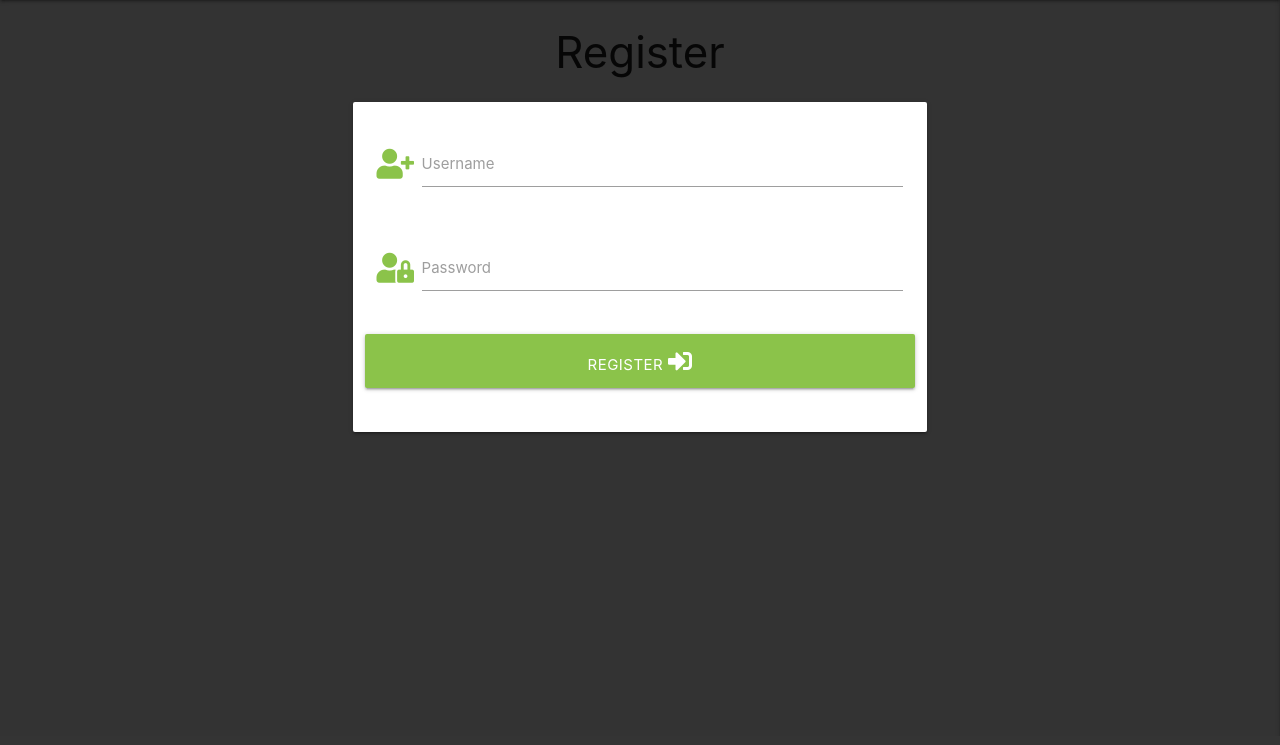
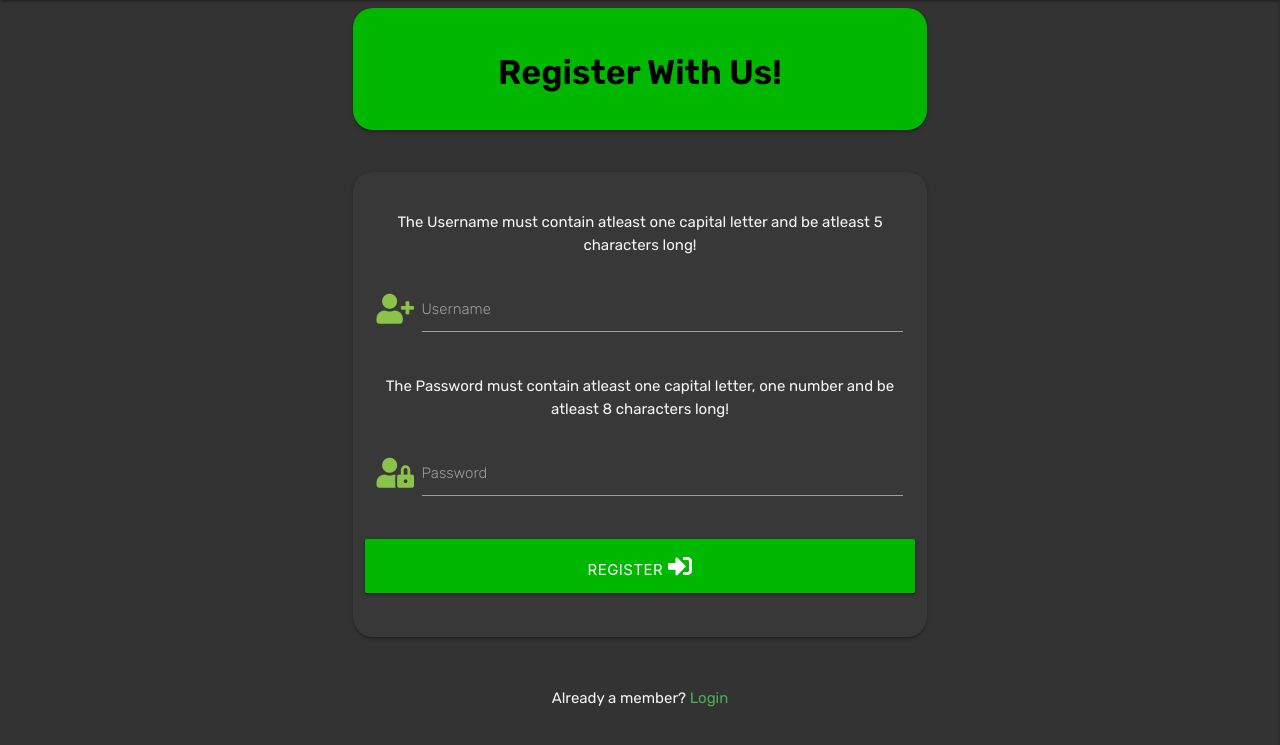
Before and after one commit to mchocianowski/Milestone-Project-3-GameGeek, a Flask app: page /register in a window 1280 px wide. Shown: the part 64-809 px from the top of the page. Before the commit the page ends 497 px from the top, so only its background shows below. Run offline with Flask 2, Linux system fonts and the light colour scheme; some libraries are stand-ins or nearby versions.

Commit message:
Style the cards and buttons.

```diff
--- a/templates/register.html
+++ b/templates/register.html
@@ -1,20 +1,28 @@
 {% extends "base.html" %}
 {% block content %}
 
-<h3 class="center-align">Register</h3>
+<div class="row">
+        <div class="col s12 m8 offset-m2">
+            <div class="card-panel header-card">
+                <h4 class=website-headers>Register With Us!</h4>
+            </div>
+        </div>
+</div>
 
 <div class="row">
     <form class="col s12 m8 offset-m2" method="POST" action="{{ url_for('register') }}">
-        <div class="card-panel">
+        <div class="card-panel content-card-body">
             <div class="row">
+                <p class="registration-requirment">The Username must contain atleast one capital letter and be atleast 5 characters long!</p>
                 <div class="input-field col s12">
                     <i class="fas fa-user-plus prefix light-green-text"></i>
-                    <input id="username" name="username" type="text" pattern="(?=.*\d)(?=.*[a-z])(?=.*[A-Z]).{8,}"
+                    <input id="username" name="username" type="text" pattern="(?=.*[a-z])(?=.*[A-Z]).{5,}"
                         class="validate" required>
                     <label for="username">Username</label>
                 </div>
             </div>
             <div class="row">
+                <p class="registration-requirment">The Password must contain atleast one capital letter, one number and be atleast 8 characters long!</p>
                 <div class="input-field col s12">
                     <i class="fas fa-user-lock prefix light-green-text"></i>
                     <input id="password" name="password" type="password" pattern="(?=.*\d)(?=.*[a-z])(?=.*[A-Z]).{8,}"
@@ -23,7 +31,7 @@
                 </div>
             </div>
             <div class="row">
-                <button type="submit" class="col s12 btn-large light-green">
+                <button type="submit" class="col s12 btn-large submit-button">
                     Register <i class="fas fa-sign-in-alt"></i>
                 </button>
             </div>
@@ -31,4 +39,12 @@
     </form>
 </div>
 
+<div class="row">
+    <div class="col s12">
+        <p class="center-align text">
+            Already a member?
+            <a href="{{ url_for('login') }}" class="green-text">Login</a>
+        </p>
+    </div>
+</div>
 {% endblock %}
```
Also changed, not shown: templates/all_user_reviews.html (+11 -4 lines), templates/edit_review.html (+10 -4 lines), templates/login.html (+12 -6 lines).
